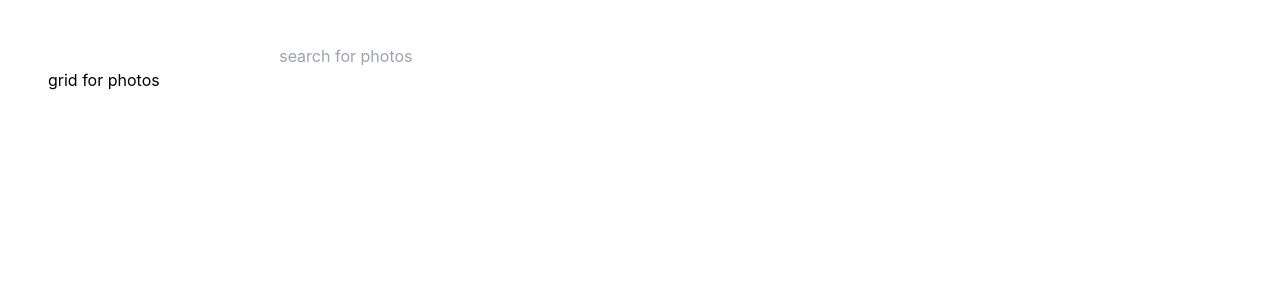
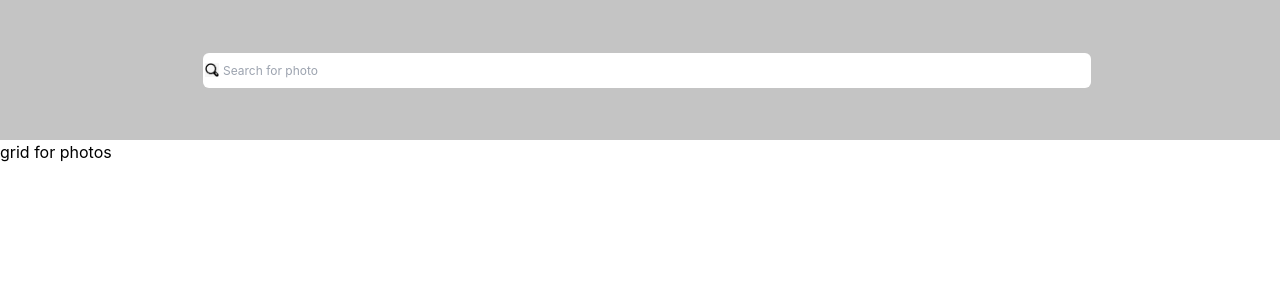
Before and after one commit to marvy-codes/miniUnsplashClone, a React (Create React App) app: page / in a window 1280 px wide. Shown: the top 300 px of the page. Built offline with nearby package versions, Linux system fonts and the light colour scheme.

Commit message:
added search component

```diff
--- a/src/App.js
+++ b/src/App.js
@@ -1,9 +1,7 @@
 import Landing from "./components/Landing";
 function App() {
   return (
-    <div className="max-w-screen-2xl mx-4 sm:mx-8 md:mx-12 2xl:px-[158px] 2xl:mx-auto  mt-11">
       <Landing />
-    </div>
   );
 }
 
--- a/src/components/Landing.js
+++ b/src/components/Landing.js
@@ -1,9 +1,9 @@
+import SearchBar from "./SearchBar";
+
 function Landing() {
     return (
         <div>
-            <div className="text-center w-3/5">
-                <input placeholder="search for photos" type="text"/>
-            </div>
+            <SearchBar />
             <div>
                 <div>
                     <p>grid for photos</p>
--- a/src/components/SearchBar.js
+++ b/src/components/SearchBar.js
@@ -1,7 +1,13 @@
+import searchIcon from '../assets/searchIcon.png'
 function SearchBar() {
     return (
-        <div className="max-w-screen-2xl mx-4 sm:mx-8 md:mx-12 2xl:px-[158px] 2xl:mx-auto  mt-11">
-            <h1>search</h1>
+        <div className="bg-[#C4C4C4] w-full h-[140px]">
+            <div className=" h-[140px] max-w-screen-2xl mx-4 sm:mx-8 md:mx-12 2xl:px-[158px] 2xl:mx-auto ">
+                <div className="flex items-center justify-center h-[140px]">
+                    <img src={searchIcon} alt='searchIcon' className="w-[14px] h-[14px] translate-x-4"/>
+                    <input placeholder="Search for photo" type="text" className="w-[75%] p-[10px] px-[20px] rounded-md text-[#272626] text-xs leading-[10px] focus:outline-none "/>
+                </div>
+            </div>
         </div>
     );
   }
```
Also changed, not shown: src/App.css (deleted, +0 -38 lines), src/assets/searchIcon.png (added).
